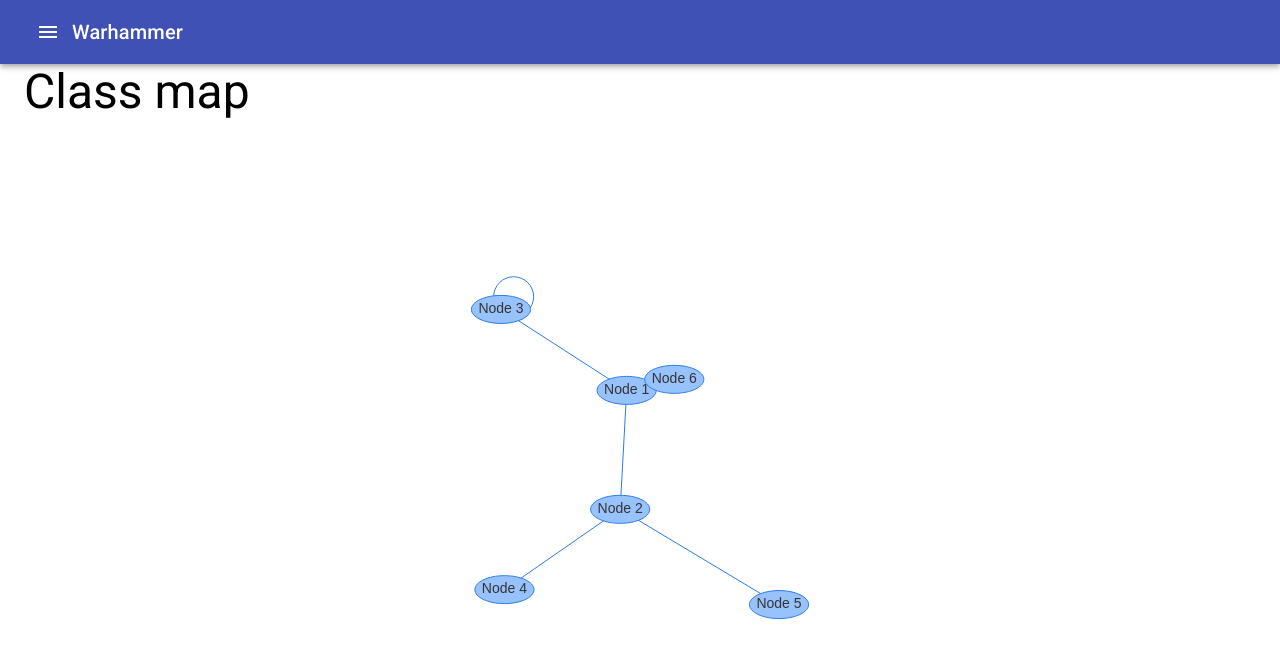
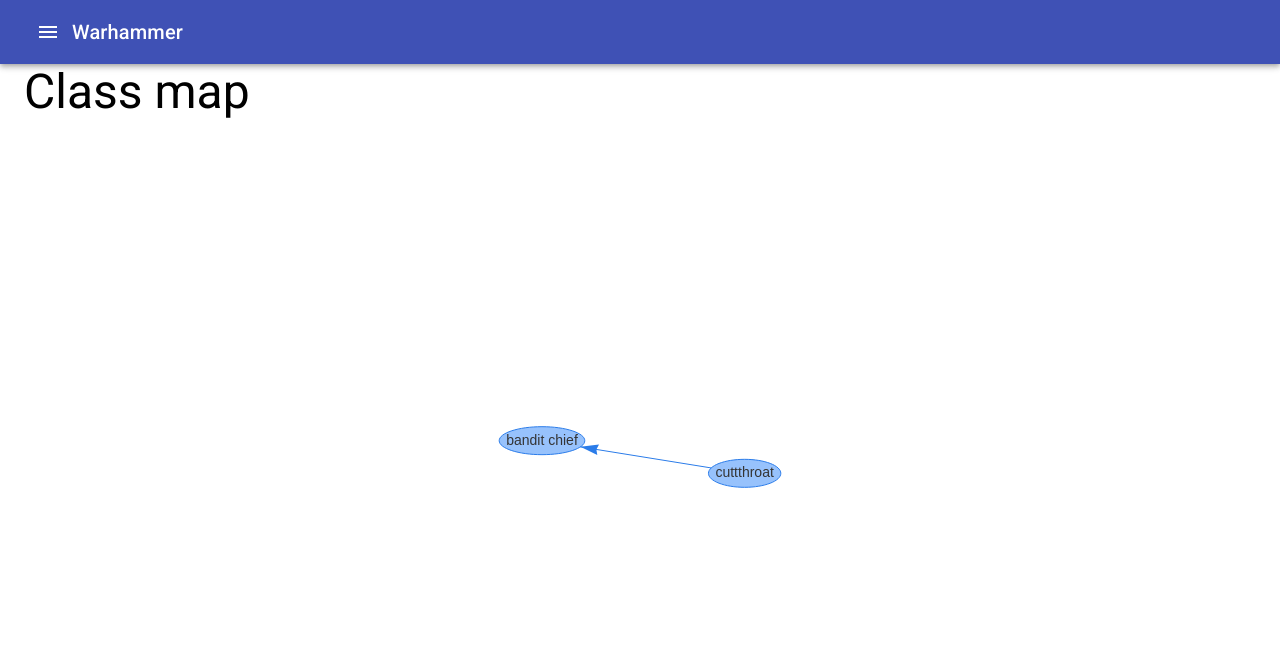
Before and after one commit to matek997/warhammer, a React (Create React App) app: page /map in a window 1280 px wide. Shown: the top 658 px of the page. Built offline with nearby package versions, Linux system fonts and the light colour scheme.

Commit message:
Data proof of concept

```diff
--- a/src/components/views/Map.tsx
+++ b/src/components/views/Map.tsx
@@ -1,5 +1,6 @@
 import { Container, Typography } from "@material-ui/core";
 import React from "react";
+import Profession from "../../models/Profession";
 import INetworkData from "../graph/INetworkData";
 import INetworkParams from "../graph/INetworkParams";
 import { Network } from "../graph/Network";
@@ -23,6 +24,14 @@ export const Map = () => {
 			{ from: 3, to: 3 },
 		]
 	};
+
+	const proflist = Profession.getAsNetwork(
+		[
+			new Profession('cuttthroat', 0, [1]),
+			new Profession('bandit chief', 1),
+		]
+	)
+	const opts = {physics:false,autoResize:true,edges:{arrows:{to:true}}}
 	return <Container>
 
 		<Typography variant="h3" gutterBottom>
@@ -30,7 +39,7 @@ export const Map = () => {
       </Typography>
 
 
-		<Network container={{style:{height:'80vh'}}} network={{physics:false,autoResize:true}} data={data} />
+		<Network container={{style:{height:'80vh'}}} network={opts} data={proflist} />
 
 	</Container>
 }
--- /dev/null
+++ b/src/models/Profession.ts
@@ -0,0 +1,24 @@
+import INetworkData from "../components/graph/INetworkData";
+import { Node, Edge } from "vis-network/dist/types/network/Network"
+
+
+export default class Profession {
+
+	constructor(
+		public label = 'Unnamed profession',
+		public id = -1,
+		public leadsTo: number[] = [],
+		// public source: number[] = [],
+	) { }
+
+
+	static getAsNetwork(list: Profession[]) {
+		const data: INetworkData<Profession, Edge> = { edges: [], nodes: [] };
+
+		list.forEach(el => {
+			el.leadsTo.forEach(to => { data.edges?.push({ to, from: el.id }); })
+			data.nodes?.push(el)
+		})
+		return data;
+	}
+}
```
